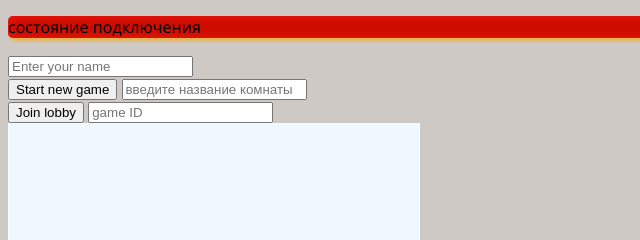
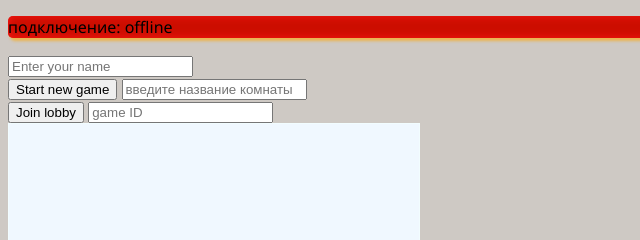
Before and after one commit to Felarn/web-socket-test-client, a website with bundled scripts: page index.html in a window 1280 px wide. Shown: the top 240 px of the page, 0-640 px from the left. Built offline with nearby package versions, Linux system fonts and the light colour scheme; no server answers.

Commit message:
connection status show "online/offline" text

```diff
--- a/index.html
+++ b/index.html
@@ -9,7 +9,7 @@
 </head>
 
 <body>
-  <p id="status" class="offline">состояние подключения</p>
+  <p id="status" class="offline">подключение: </p>
 
   <div>
     <input id="player-name" class="outOfGame inLobby" type="text" placeholder="Enter your name" />
--- a/styles.css
+++ b/styles.css
@@ -20,6 +20,14 @@ body {
     box-shadow: inset 0 0 10px rgba(56, 255, 29, 0.87), 2px 3px 3px rgba(200, 255, 1, 0.6), 2px 3px 3px rgba(200, 255, 1, 0.6);
     /* box-shadow: inset ; */
     /* border-color: red; */
+}
+
+#status.offline::after {
+    content: "offline";
+}
+
+#status.online::after {
+    content: "online";
 }
 
 .flex-container {
```
